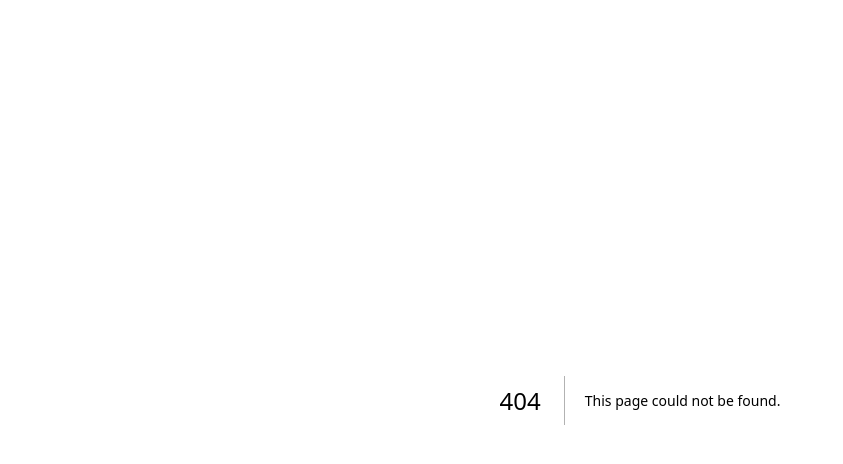
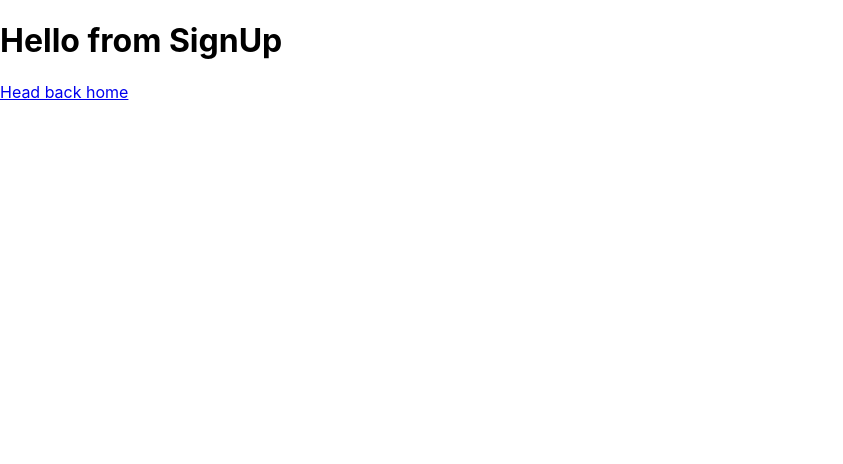
Before and after one commit to cmdcjones/community-app, a Next.js app: page /auth/signup in a window 1280 px wide. Before the commit this address had no page. Shown: the top 464 px of the page, without its empty margins (0-843 px from the left). Built offline with nearby package versions, Linux system fonts and the light colour scheme.

Commit message:
add login, signup

```diff
--- /dev/null
+++ b/app/auth/signup/page.jsx
@@ -0,0 +1,10 @@
+import Link from 'next/link';
+
+export default function SignUp() {
+    return (
+        <div className='signup-container'>
+            <h1>Hello from SignUp</h1>
+            <Link href="/">Head back home</Link>
+        </div>
+    );
+}
```
Also changed, not shown: app/auth/login/page.jsx (added, +10 -0 lines).
